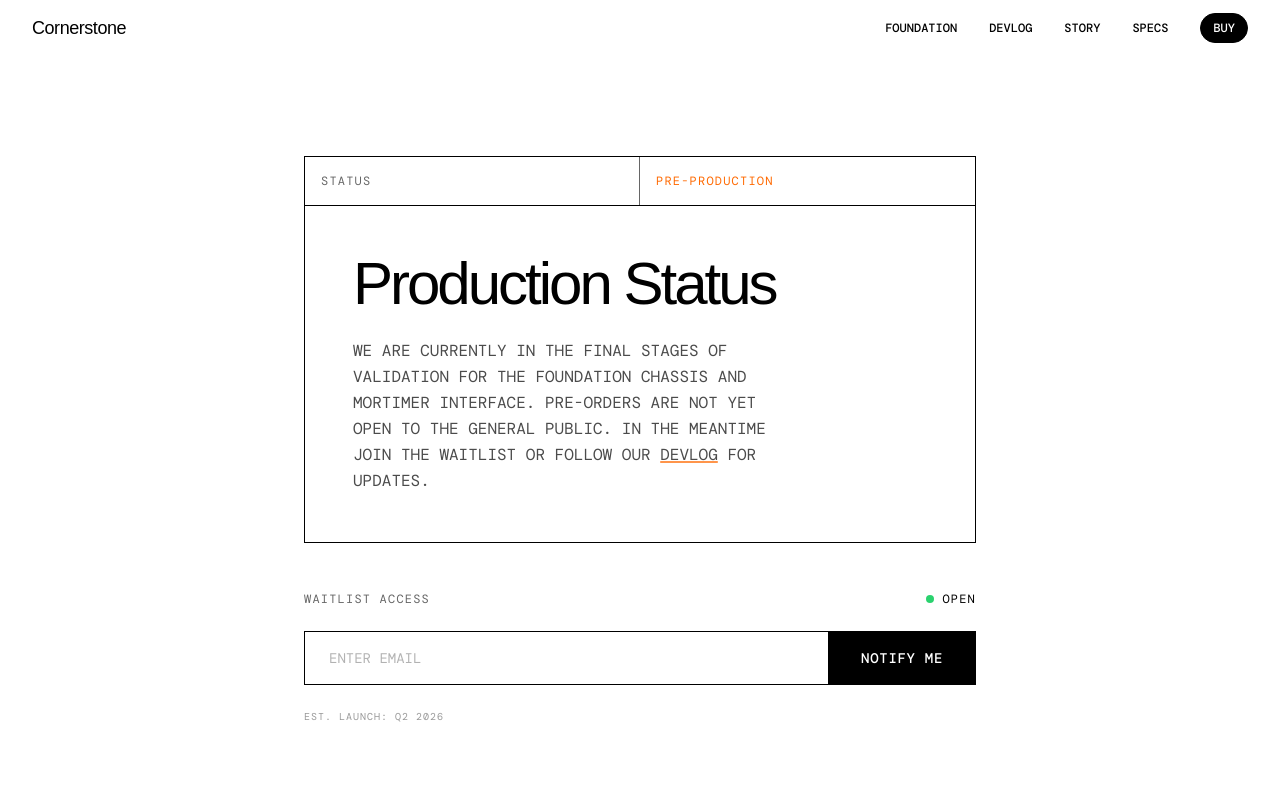
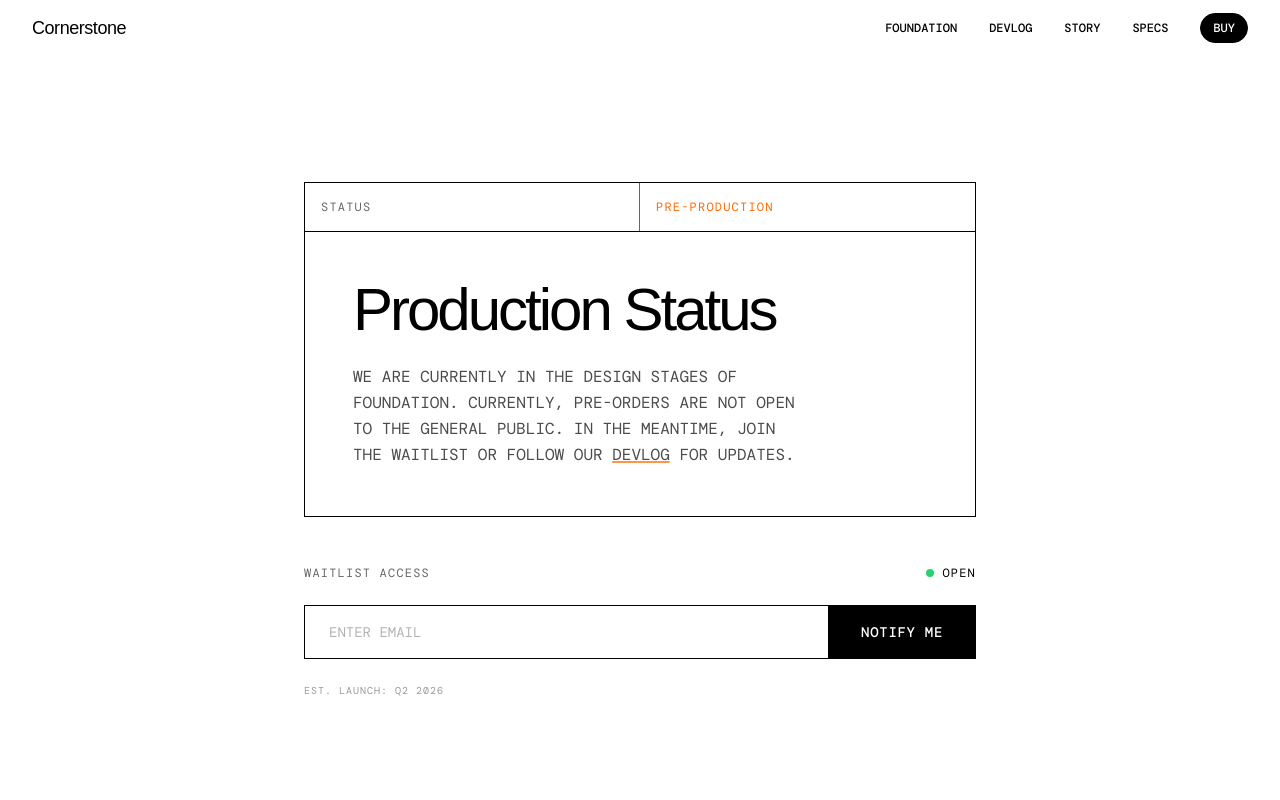
Before and after one commit to grsszne/cornerstonesh, a Next.js app: page /preorder in a window 1280 px wide. Shown: the top 800 px of the page. Built offline with nearby package versions, Linux system fonts and the light colour scheme; a web font is replaced by a local one.

Commit message:
Slight text changes.

```diff
--- a/src/app/preorder/page.js
+++ b/src/app/preorder/page.js
@@ -57,8 +57,8 @@ export default function PreorderPage() {
                   Production Status
                 </h1>
                 <p className="font-mono text-sm md:text-base opacity-70 leading-relaxed max-w-md">
-                  We are currently in the final stages of validation for the Foundation chassis and Mortimer interface. Pre-orders are not yet open to the general public.
-                  In the meantime join the waitlist or follow our <a href="/devlog" className="underline decoration-orange-500 hover:text-orange-500 decoration-2">devlog</a> for updates.
+                  We are currently in the design stages of Foundation. Currently, pre-orders are not open to the general public.
+                  In the meantime, join the waitlist or follow our <a href="/devlog" className="underline decoration-orange-500 hover:text-orange-500 decoration-2">devlog</a> for updates.
                 </p>
               </div>
             </div>
```
